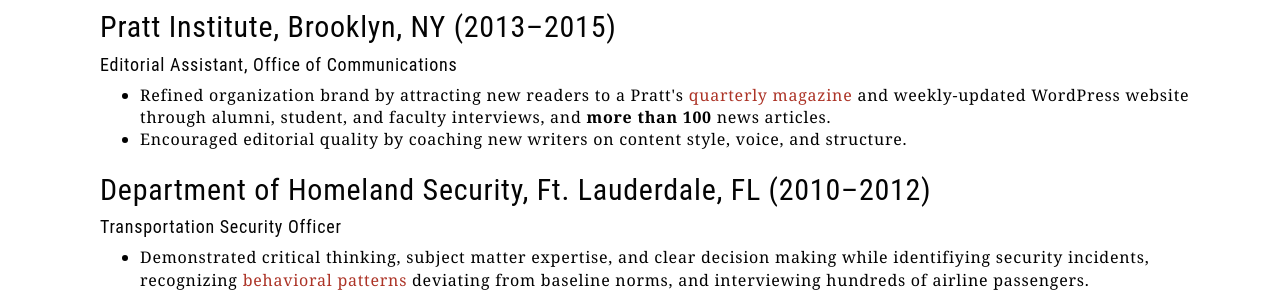
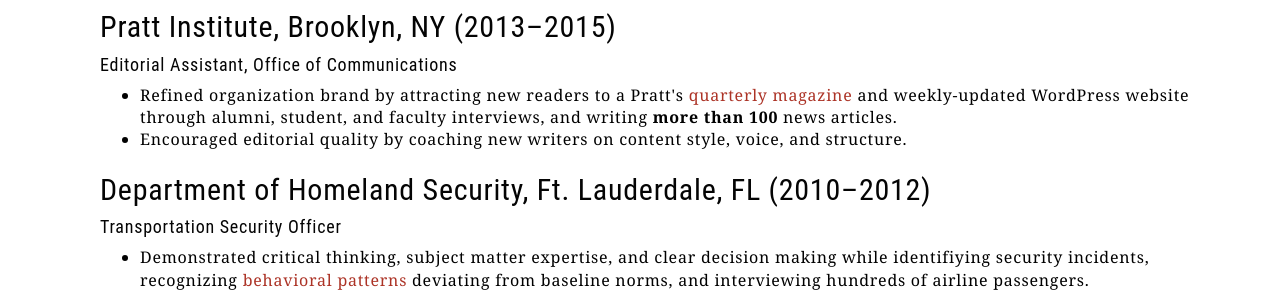
Before and after one commit to janaipakos/janaipakos.github.io, a Jekyll site: the page built from resume.md, in a window 1280 px wide and 900 px high, scrolled down 1050 px. Shown: the part 176-469 px from the top of the window. Built offline with Jekyll 4.4.1, drawn with Linux system fonts in a browser that asks for light colours; nearby versions of some CDN libraries.

Commit message:
Fix resume

```diff
--- a/resume.md
+++ b/resume.md
@@ -48,7 +48,7 @@ active: resume
 <h2>Pratt Institute, Brooklyn, NY (2013–2015)</h2>
 <h4>Editorial Assistant, Office of Communications</h4>
     <ul>
-        <li>Refined organization brand by attracting new readers to a Pratt's <a class="link"  href='https://www.pratt.edu/partnerships-and-giving/publications/prattfolio/'>quarterly magazine</a> and weekly-updated WordPress website through alumni, student, and faculty interviews, and <strong>more than 100</strong> news articles.</li>
+        <li>Refined organization brand by attracting new readers to a Pratt's <a class="link"  href='https://www.pratt.edu/partnerships-and-giving/publications/prattfolio/'>quarterly magazine</a> and weekly-updated WordPress website through alumni, student, and faculty interviews, and writing <strong>more than 100</strong> news articles.</li>
         <li>Encouraged editorial quality by coaching new writers on content style, voice, and structure.</li>
     </ul>
 <h2>Department of Homeland Security, Ft. Lauderdale, FL (2010–2012)</h2>
```
